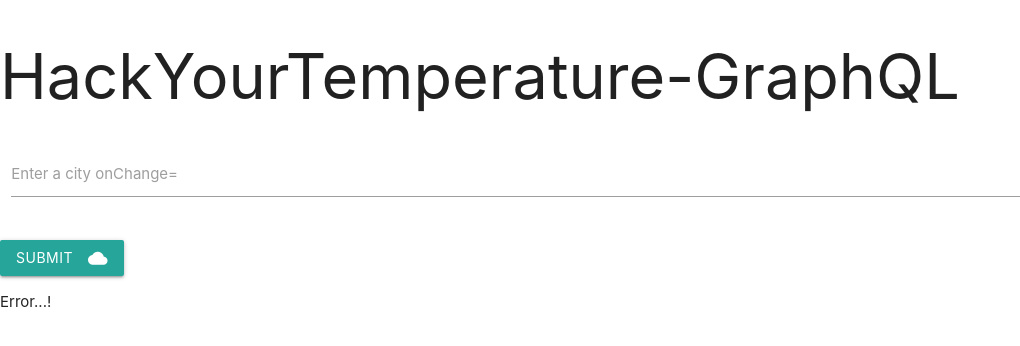
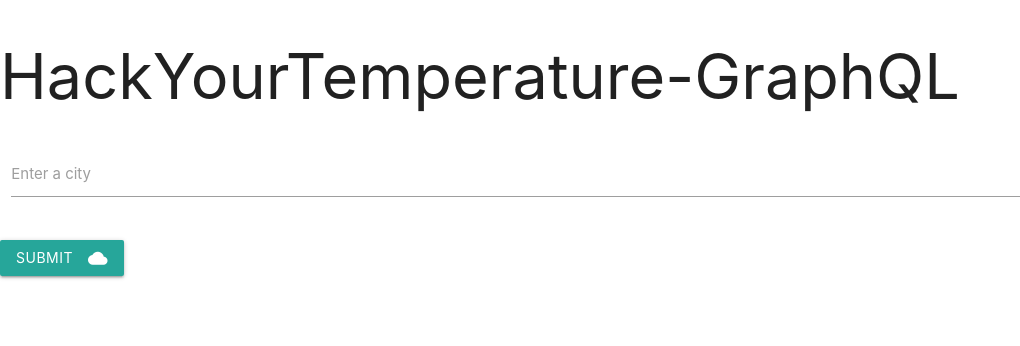
Before and after one commit to brkzmn/GraphQL-HackYourTemperature, a React (Create React App) app in the folder client/: page / in a window 1280 px wide. Shown: the top 346 px of the page, without its empty margins (0-1020 px from the left). Built offline with nearby package versions, Linux system fonts and the light colour scheme; no server answers.

Commit message:
added forecast

```diff
--- a/client/src/App.js
+++ b/client/src/App.js
@@ -1,17 +1,11 @@
 import "./App.css";
 import Input from "./components/Input";
 import Button from "./components/Button";
-import Result from "./components/Result";
-import {
-  ApolloClient,
-  InMemoryCache,
-  ApolloProvider,
-  useQuery,
-  gql,
-} from "@apollo/client";
+
+import { ApolloClient, InMemoryCache, ApolloProvider } from "@apollo/client";
 import Forecast from "./components/Forecast";
 import { useState } from "react";
-import { set } from "express/lib/application";
+// import { set } from "express/lib/application";
 
 const client = new ApolloClient({
   uri: "http://localhost:5000/graphql",
@@ -20,13 +14,20 @@ const client = new ApolloClient({
 
 function App() {
   const [cityName, setCityName] = useState(undefined);
+  const [showForecast, setShowForecast] = useState(false);
+
   return (
     <ApolloProvider client={client}>
       <h1>HackYourTemperature-GraphQL</h1>
-      <Input cityName={cityName} setCityName={setCityName} />
-      <Button setCityName={setCityName} />
-
-      <Forecast cityName={cityName} setCityName={setCityName} />
+      <Input
+        cityName={cityName}
+        setCityName={setCityName}
+        setShowForecast={setShowForecast}
+      />
+      <Button setShowForecast={setShowForecast} />
+      {showForecast && (
+        <Forecast cityName={cityName} setShowForecast={setShowForecast} />
+      )}
     </ApolloProvider>
   );
 }
--- a/client/src/components/Button.js
+++ b/client/src/components/Button.js
@@ -1,9 +1,16 @@
 import React from "react";
 
-function Button() {
+function Button({ setShowForecast }) {
   return (
     <div>
-      <button class="btn waves-effect waves-light" type="submit" name="action">
+      <button
+        class="btn waves-effect waves-light"
+        type="submit"
+        name="action"
+        onClick={() => {
+          setShowForecast(true);
+        }}
+      >
         Submit
         <i class="material-icons right">cloud</i>
       </button>
--- a/client/src/components/Forecast.js
+++ b/client/src/components/Forecast.js
@@ -1,14 +1,6 @@
 import React from "react";
-// import { gql } from "@apollo/client";
-// import Query from "express/lib/middleware/query";
 
-import {
-  ApolloClient,
-  InMemoryCache,
-  ApolloProvider,
-  useQuery,
-  gql,
-} from "@apollo/client";
+import { useQuery, gql } from "@apollo/client";
 
 //
 const FORECAST_QUERY = gql`
@@ -22,7 +14,7 @@ const FORECAST_QUERY = gql`
   }
 `;
 
-const Forecast = ({ cityName }) => {
+const Forecast = ({ cityName, setShowForecast }) => {
   const { loading, error, data } = useQuery(FORECAST_QUERY, {
     variables: { cityName },
   });
@@ -32,24 +24,25 @@ const Forecast = ({ cityName }) => {
     console.log(error);
     return <p>Error...! </p>;
   }
-  console.log(data);
+  console.log(data.CityWeather.name);
+  if (data.CityWeather.name !== null) {
     const {
       CityWeather: {
         name,
         main: { temp },
       },
     } = data;
-  console.log(name, temp, "namee");
 
     return (
       <div>
         <h1>Forecast</h1>
         <h2>{name}</h2>
-      <h2>{name}</h2>
-      <h2>{name}</h2>
-      <h2>{name}</h2>
+        <h2>{temp}</h2>
       </div>
     );
+  }
+
+  return <div>city not found</div>;
 };
 
 export default Forecast;
--- a/client/src/components/Input.js
+++ b/client/src/components/Input.js
@@ -1,15 +1,27 @@
 import React from "react";
 
-function Input({ cityName, setCityName }) {
-  const handleChange = (e) => {
-    e.preventDefault();
-    setCityName(e.target.value);
-  };
+function Input({ cityName, setCityName, setShowForecast }) {
+  // const handleChange = (e) => {
+  //   e.preventDefault();
+  //   setCityName(e.target.value);
+  //   console.log(cityName, "cityname");
+  // };
   return (
     <div class="row">
       <div class="input-field col s12">
-        <input id="cityInput" type="text" class="validate" value={cityName} />
-        <label for="cityInput">Enter a city onChange={handleChange}</label>
+        <input
+          id="cityInput"
+          type="text"
+          class="validate"
+          value={cityName}
+          onChange={(e) => {
+            // e.preventDefault();
+            setCityName(e.target.value);
+            setShowForecast(false);
+            console.log(cityName, "cityyyyname");
+          }}
+        />
+        <label for="cityInput">Enter a city</label>
       </div>
     </div>
   );
--- a/client/src/components/Result.js
+++ /dev/null
@@ -1,12 +0,0 @@
-import React from "react";
-import Forecast from "./Forecast";
-
-function Result({ cityName }) {
-  return (
-    <div>
-      <Forecast cityName={cityName} />
-    </div>
-  );
-}
-
-export default Result;
```
Lines whose indentation alone changed are shown as unchanged.
